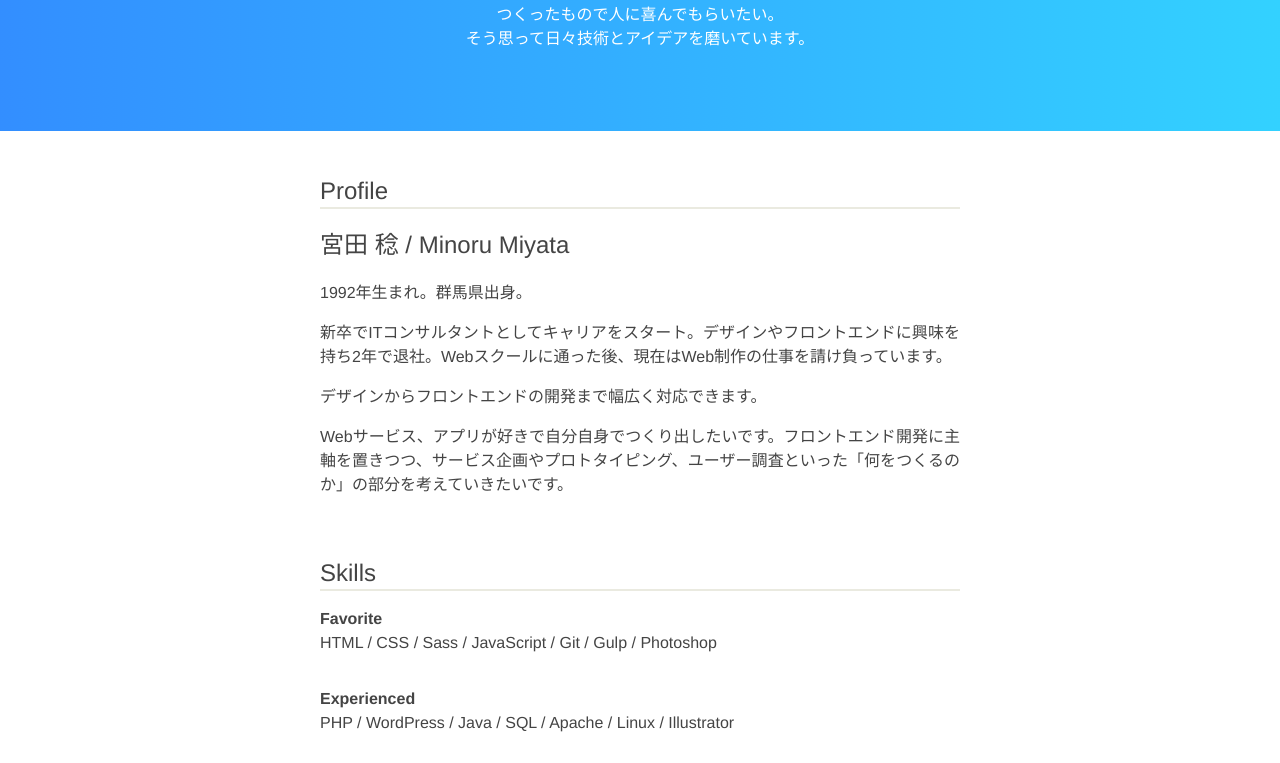
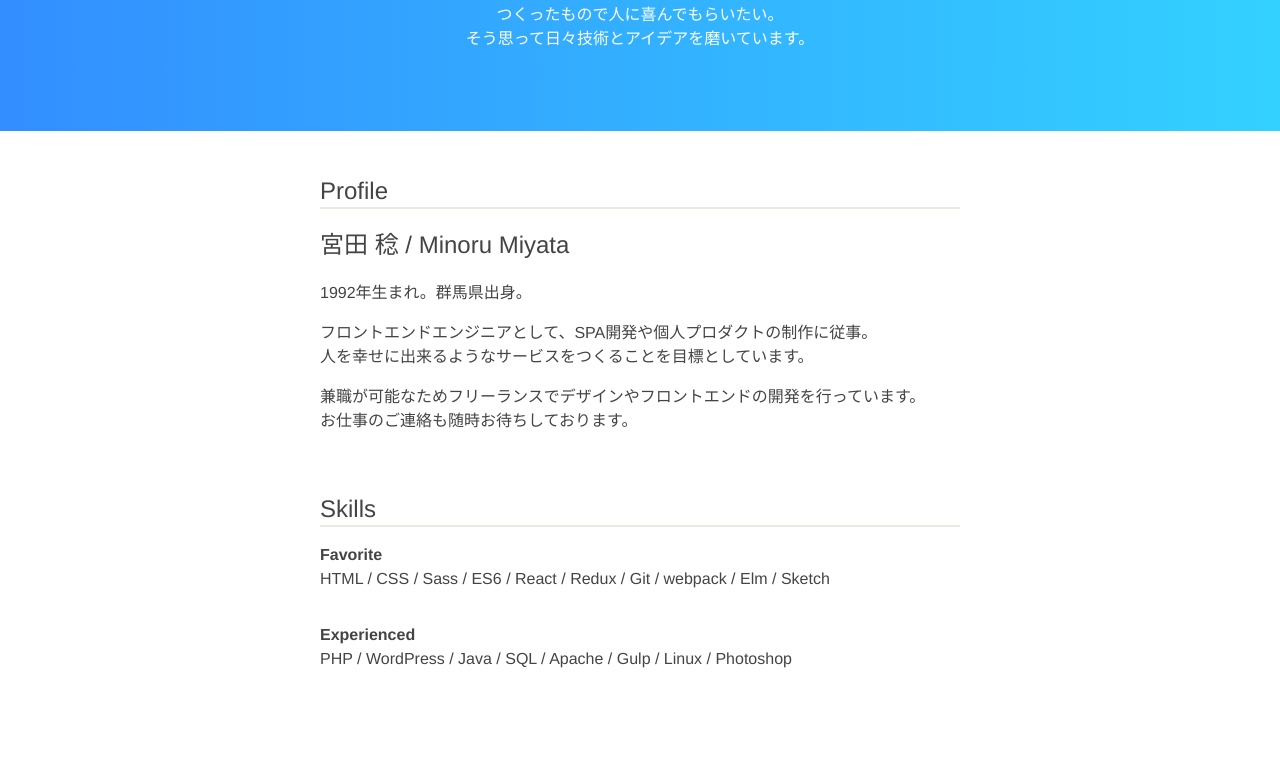
Before and after one commit to miyarappo/portfolio, a plain HTML site: page about/index.html in a window 1280 px wide. Shown: the part 189-952 px from the top of the page. Drawn offline with Linux system fonts and the light colour scheme.

Commit message:
aboutページを更新

```diff
--- a/about/index.html
+++ b/about/index.html
@@ -56,20 +56,21 @@
           <h3>宮田 稔 / Minoru Miyata</h3>
           <div class="about-main-box-text">
             <p>1992年生まれ。群馬県出身。</p>
-            <p>新卒でITコンサルタントとしてキャリアをスタート。デザインやフロントエンドに興味を持ち2年で退社。Webスクールに通った後、現在はWeb制作の仕事を請け負っています。
+            <p>フロントエンドエンジニアとして、SPA開発や個人プロダクトの制作に従事。
+              <br>人を幸せに出来るようなサービスをつくることを目標としています。
             </p>
-            <p>デザインからフロントエンドの開発まで幅広く対応できます。</p>
-            <p>Webサービス、アプリが好きで自分自身でつくり出したいです。フロントエンド開発に主軸を置きつつ、サービス企画やプロトタイピング、ユーザー調査といった「何をつくるのか」の部分を考えていきたいです。
+            <p>兼職が可能なためフリーランスでデザインやフロントエンドの開発を行っています。
+              <br>お仕事のご連絡も随時お待ちしております。
             </p>
           </div>
         </div>
         <div class="about-main-box">
           <h2>Skills</h2>
-          <h4>Favorite</h4>
           <div class="about-main-box-text">
-            <p>HTML / CSS / Sass / JavaScript / Git / Gulp / Photoshop</p>
+            <h4>Favorite</h4>
+            <p>HTML / CSS / Sass / ES6 / React / Redux / Git / webpack / Elm / Sketch</p>
             <h4>Experienced</h4>
-            <p>PHP / WordPress / Java / SQL / Apache / Linux / Illustrator</p>
+            <p>PHP / WordPress / Java / SQL / Apache / Gulp / Linux / Photoshop</p>
           </div>
         </div>
       </div>
```
